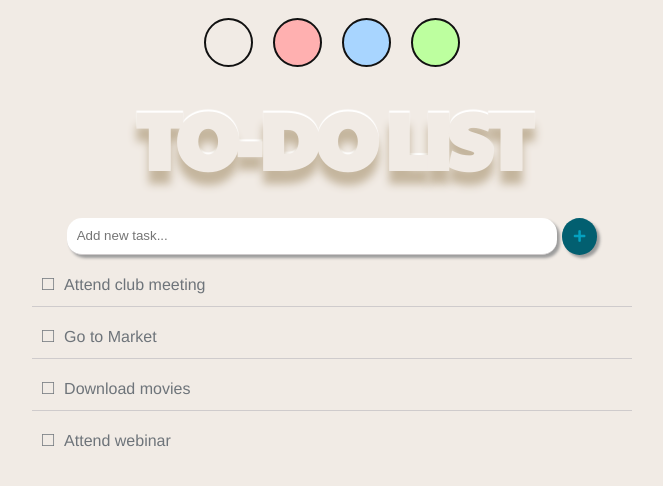
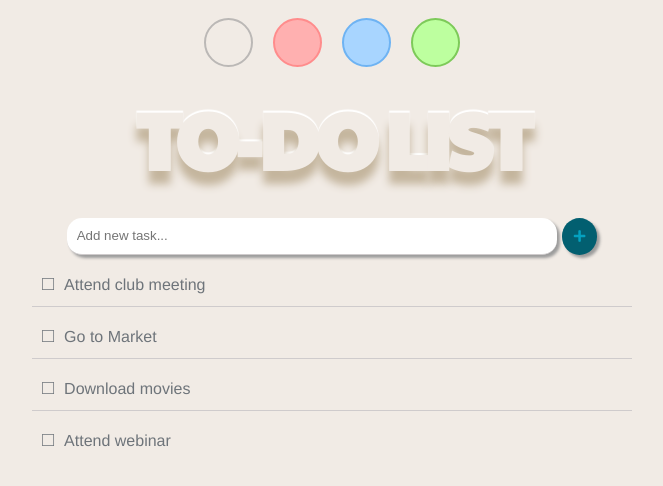
Before and after one commit to mm1025web/To-Do-List, a plain HTML site: page index.html in a window 1280 px wide. Shown: the whole page, without its empty margins (308-971 px from the left). Drawn offline with Linux system fonts and the light colour scheme.

Commit message:
first commit

```diff
--- a/style.css
+++ b/style.css
@@ -12,21 +12,25 @@ body {
     margin: 10px;
     height: 45px;
     width: 45px;
-    border: 2px solid #111;
+    border: 2px solid;
     border-radius: 50%;
     display: inline-block;
 }
 .colors span:nth-child(1){
     background-color: #f1ebe5;
+    border-color: #bbb8b6;
 }
 .colors span:nth-child(2){
     background-color: #ffb0b0;
+    border-color: #ff8c8c;
 }
 .colors span:nth-child(3){
     background-color: #a8d5ff;
+    border-color: #6eb3f3;
 }
 .colors span:nth-child(4){
     background-color: #bdff9f;
+    border-color: #7dca59;
 }
 h1{
     font-family: "Paytone One";
```
